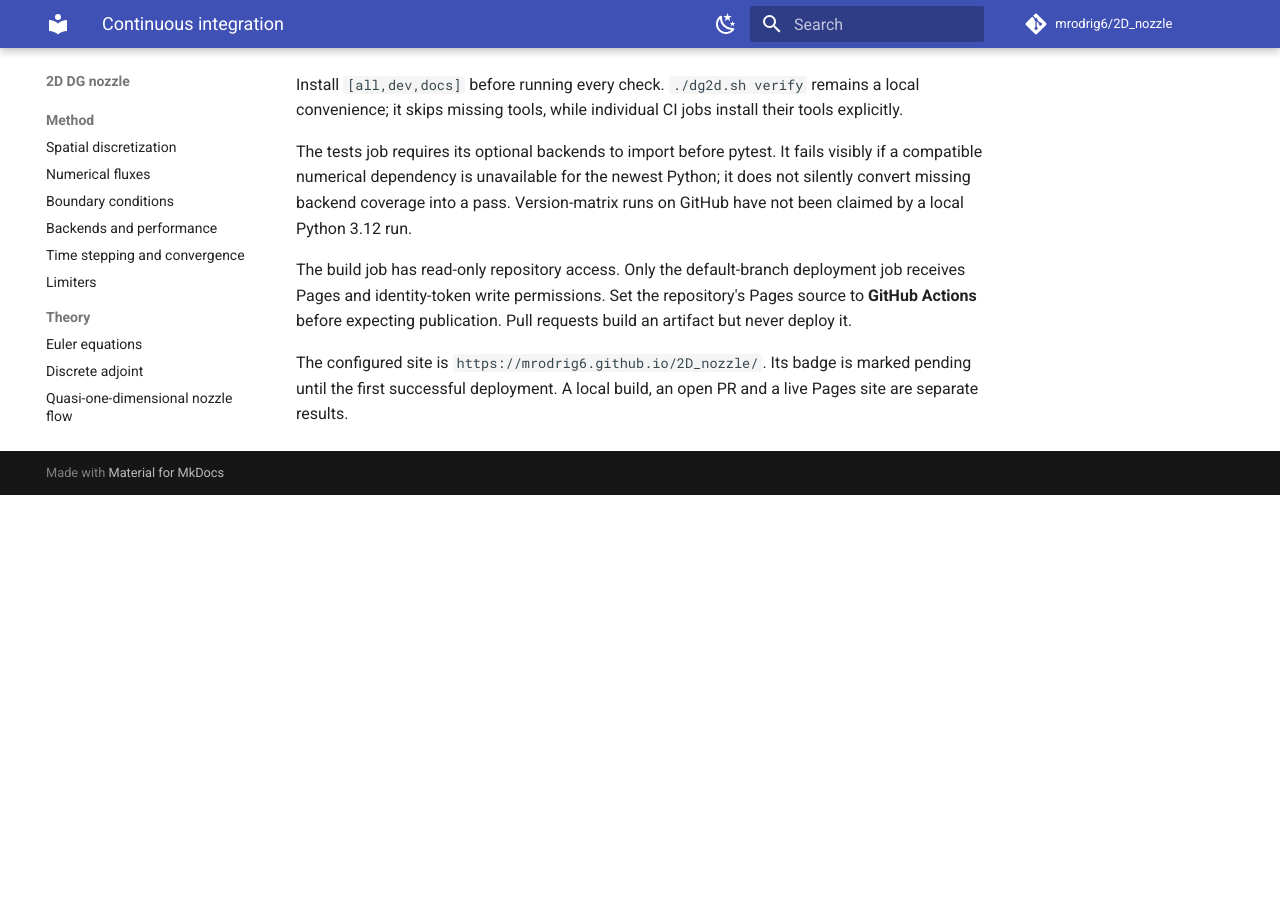
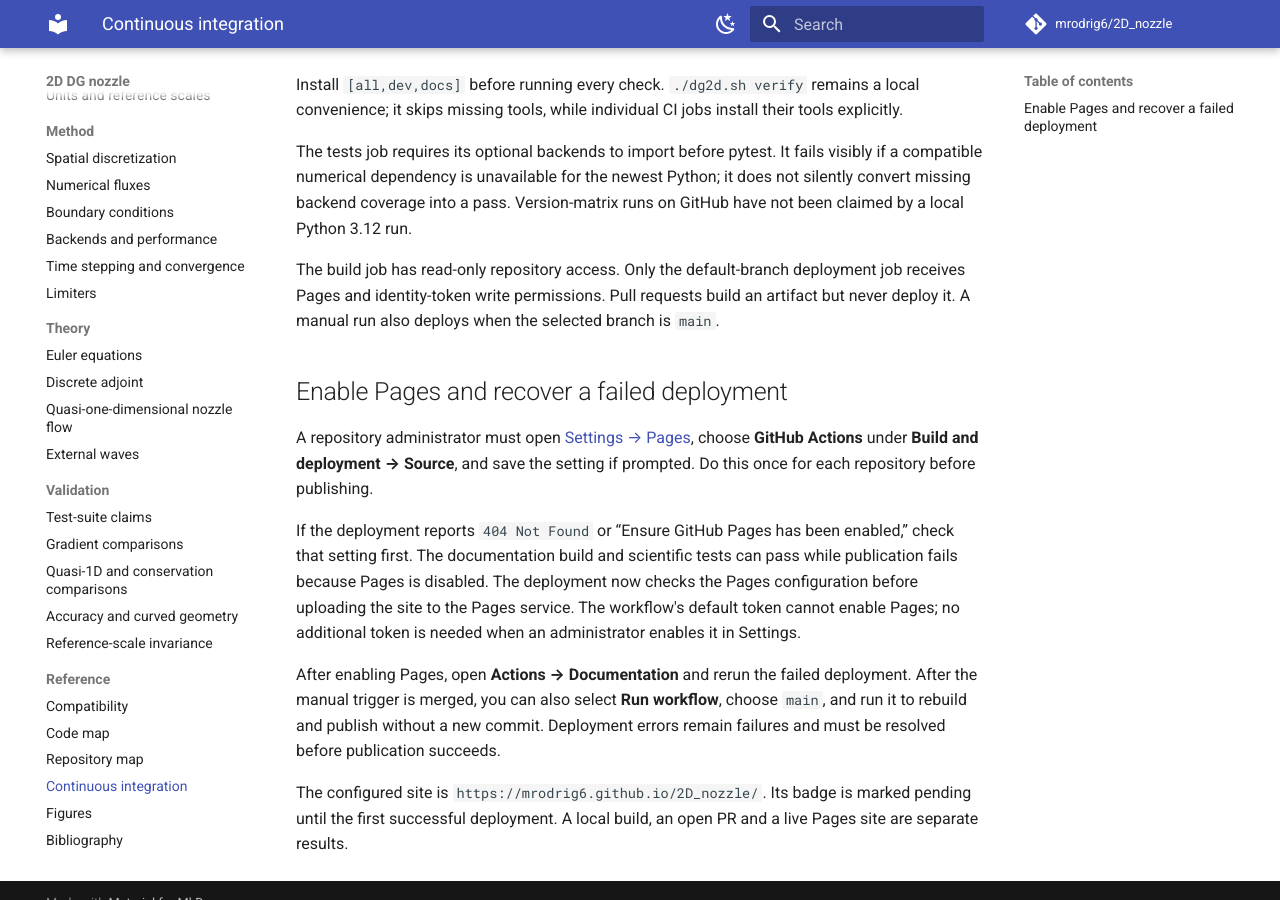
Before and after one commit to mrodrig6/2D_nozzle, an MkDocs documentation site: the page built from docs/reference/ci.md, in a window 1280 px wide and 900 px high, scrolled down 542 px. Built offline with MkDocs 1.6.1 and Material for MkDocs 9.7.7, drawn with Linux system fonts in a browser that asks for light colours; comment, search, counter and statistics services are not loaded; before the commit the page ends 1037 px from its top, so only the background shows below that.

Commit message:
ci: validate Pages setup and add manual deployment recovery

```diff
--- a/docs/reference/ci.md
+++ b/docs/reference/ci.md
@@ -14,6 +14,14 @@
 
 The tests job requires its optional backends to import before pytest. It fails visibly if a compatible numerical dependency is unavailable for the newest Python; it does not silently convert missing backend coverage into a pass. Version-matrix runs on GitHub have not been claimed by a local Python 3.12 run.
 
-The build job has read-only repository access. Only the default-branch deployment job receives Pages and identity-token write permissions. Set the repository's Pages source to **GitHub Actions** before expecting publication. Pull requests build an artifact but never deploy it.
+The build job has read-only repository access. Only the default-branch deployment job receives Pages and identity-token write permissions. Pull requests build an artifact but never deploy it. A manual run also deploys when the selected branch is `main`.
+
+## Enable Pages and recover a failed deployment
+
+A repository administrator must open [Settings → Pages](https://github.com/mrodrig6/2D_nozzle/settings/pages), choose **GitHub Actions** under **Build and deployment → Source**, and save the setting if prompted. Do this once for each repository before publishing.
+
+If the deployment reports `404 Not Found` or “Ensure GitHub Pages has been enabled,” check that setting first. The documentation build and scientific tests can pass while publication fails because Pages is disabled. The deployment now checks the Pages configuration before uploading the site to the Pages service. The workflow's default token cannot enable Pages; no additional token is needed when an administrator enables it in Settings.
+
+After enabling Pages, open **Actions → Documentation** and rerun the failed deployment. After the manual trigger is merged, you can also select **Run workflow**, choose `main`, and run it to rebuild and publish without a new commit. Deployment errors remain failures and must be resolved before publication succeeds.
 
 The configured site is `https://mrodrig6.github.io/2D_nozzle/`. Its badge is marked pending until the first successful deployment. A local build, an open PR and a live Pages site are separate results.
```
Also changed, not shown: 1 other file.
